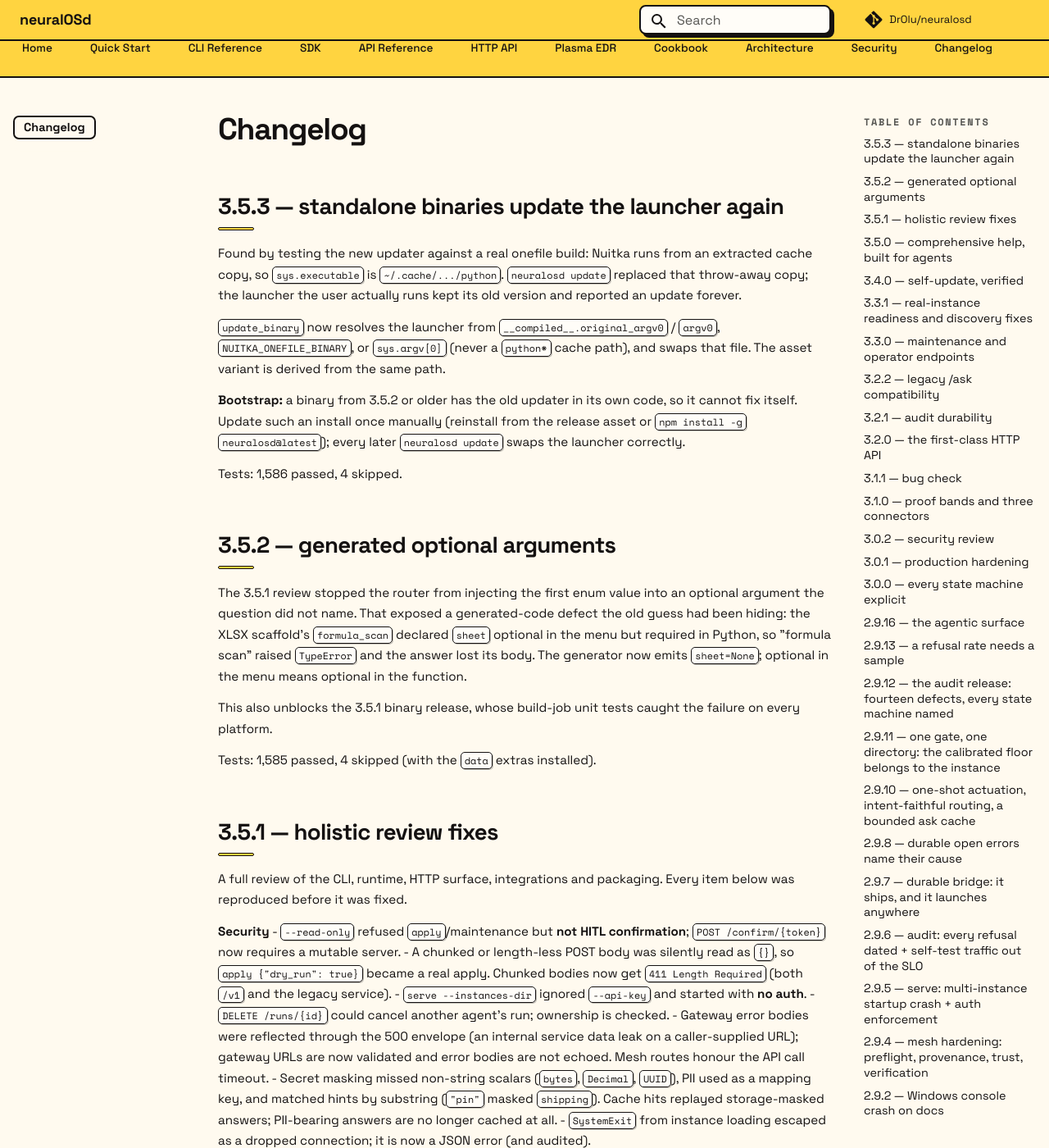
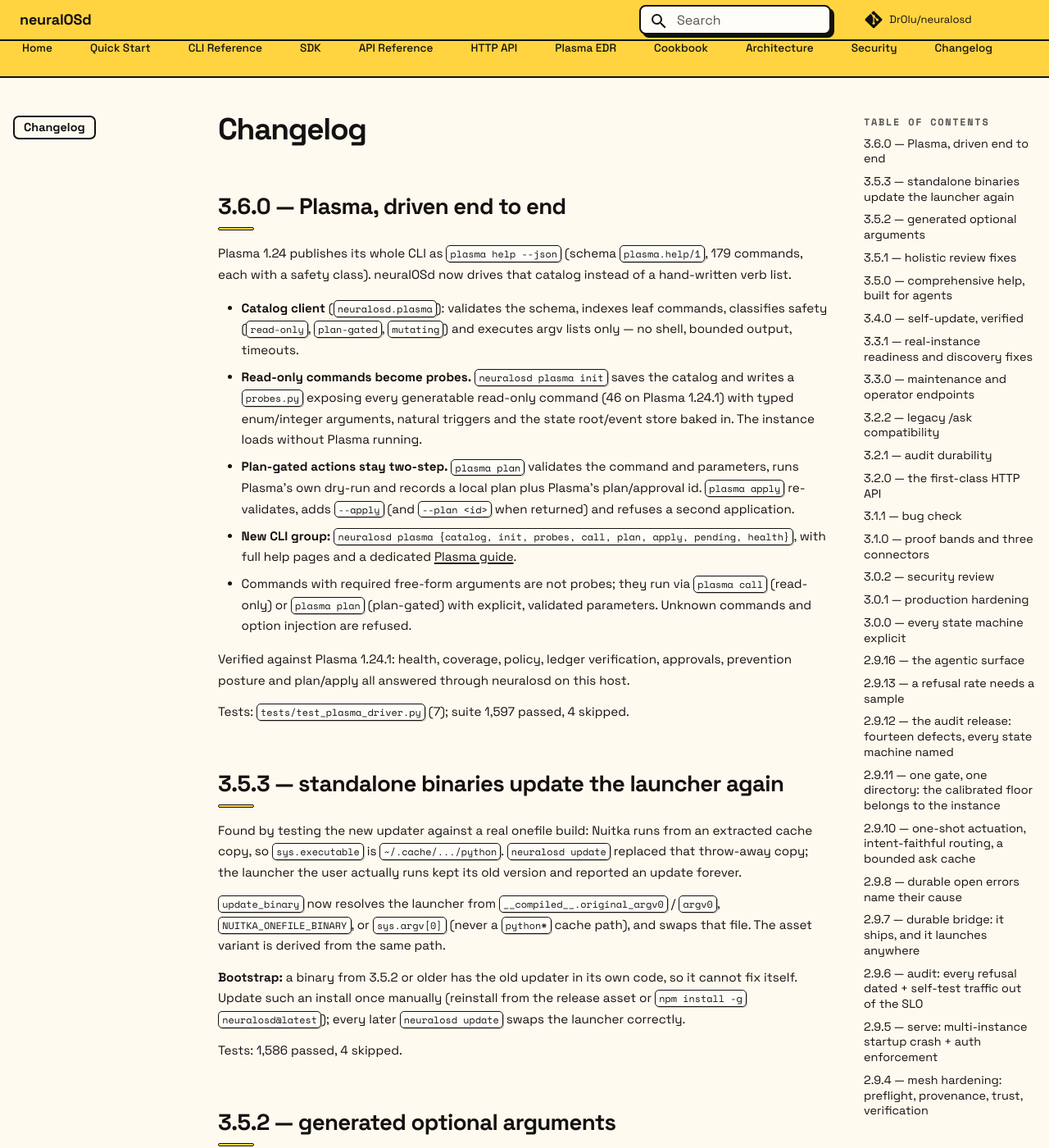
Before and after one commit to DrOlu/neuralosd, an MkDocs documentation site: the page built from docs/changelog.md, in a window 1280 px wide and 1400 px high. Shown: the whole window at 82% size. Built offline with MkDocs 1.6.1 and Material for MkDocs 9.7.7, drawn with Linux system fonts in a browser that asks for light colours; comment, search, counter and statistics services are not loaded; some of the changed text lies outside the part shown.

Commit message:
chore(release): 3.6.0

```diff
--- a/docs/changelog.md
+++ b/docs/changelog.md
@@ -1,4 +1,35 @@
 # Changelog
+
+## 3.6.0 — Plasma, driven end to end
+
+Plasma 1.24 publishes its whole CLI as `plasma help --json` (schema
+`plasma.help/1`, 179 commands, each with a safety class). neuralOSd now
+drives that catalog instead of a hand-written verb list.
+
+- **Catalog client** (`neuralosd.plasma`): validates the schema, indexes leaf
+  commands, classifies safety (`read-only`, `plan-gated`, `mutating`) and
+  executes argv lists only — no shell, bounded output, timeouts.
+- **Read-only commands become probes.** `neuralosd plasma init` saves the
+  catalog and writes a `probes.py` exposing every generatable read-only
+  command (46 on Plasma 1.24.1) with typed enum/integer arguments, natural
+  triggers and the state root/event store baked in. The instance loads
+  without Plasma running.
+- **Plan-gated actions stay two-step.** `plasma plan` validates the command
+  and parameters, runs Plasma's own dry-run and records a local plan plus
+  Plasma's plan/approval id. `plasma apply` re-validates, adds `--apply`
+  (and `--plan <id>` when returned) and refuses a second application.
+- **New CLI group:** `neuralosd plasma {catalog, init, probes, call, plan,
+  apply, pending, health}`, with full help pages and a dedicated
+  [Plasma guide](plasma.md).
+- Commands with required free-form arguments are not probes; they run via
+  `plasma call` (read-only) or `plasma plan` (plan-gated) with explicit,
+  validated parameters. Unknown commands and option injection are refused.
+
+Verified against Plasma 1.24.1: health, coverage, policy, ledger
+verification, approvals, prevention posture and plan/apply all answered
+through neuralosd on this host.
+
+Tests: `tests/test_plasma_driver.py` (7); suite 1,597 passed, 4 skipped.
 
 ## 3.5.3 — standalone binaries update the launcher again
 
--- a/pyproject.toml
+++ b/pyproject.toml
@@ -4,7 +4,7 @@ build-backend = "setuptools.build_meta"
 
 [project]
 name = "neuralosd"
-version = "3.5.3"
+version = "3.6.0"
 description = "Deterministic-first agentic runtime — @probe framework, chain runner, meta-selector, HITL guardrails, MCP/OpenAPI exposure, and microVM sandbox backends (BoxLite / Microsandbox)"
 readme = "README.md"
 requires-python = ">=3.10"
--- a/src/neuralosd/__init__.py
+++ b/src/neuralosd/__init__.py
@@ -6,7 +6,7 @@ One pip install. Two sandbox backends (BoxLite, Microsandbox). Any data
 source. Offline. On CPU. With verification gates, audit trail, and
 deterministic routing.
 """
-__version__ = "3.5.3"
+__version__ = "3.6.0"
 
 _DOCS = {
     "usage": "neuralOS usage and operations guide",
--- a/src/neuralosd_sdk/__init__.py
+++ b/src/neuralosd_sdk/__init__.py
@@ -6,4 +6,4 @@ from .client import (  # noqa: F401
     RefusalError,
     TransportError,
 )
-__version__ = "3.5.3"
+__version__ = "3.6.0"
```
Also changed, not shown: docs/index.md (+1 -1 lines), 1 other file.
